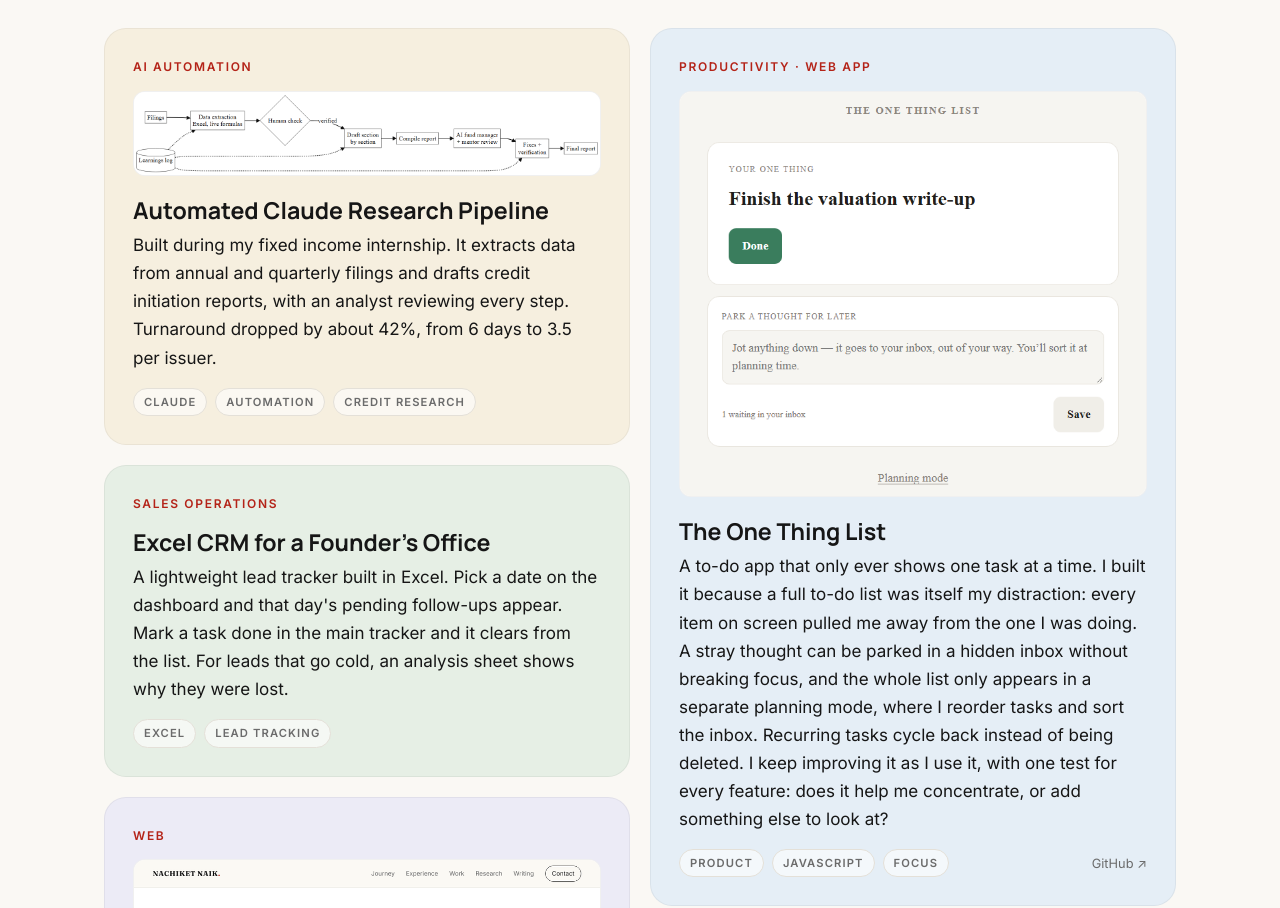
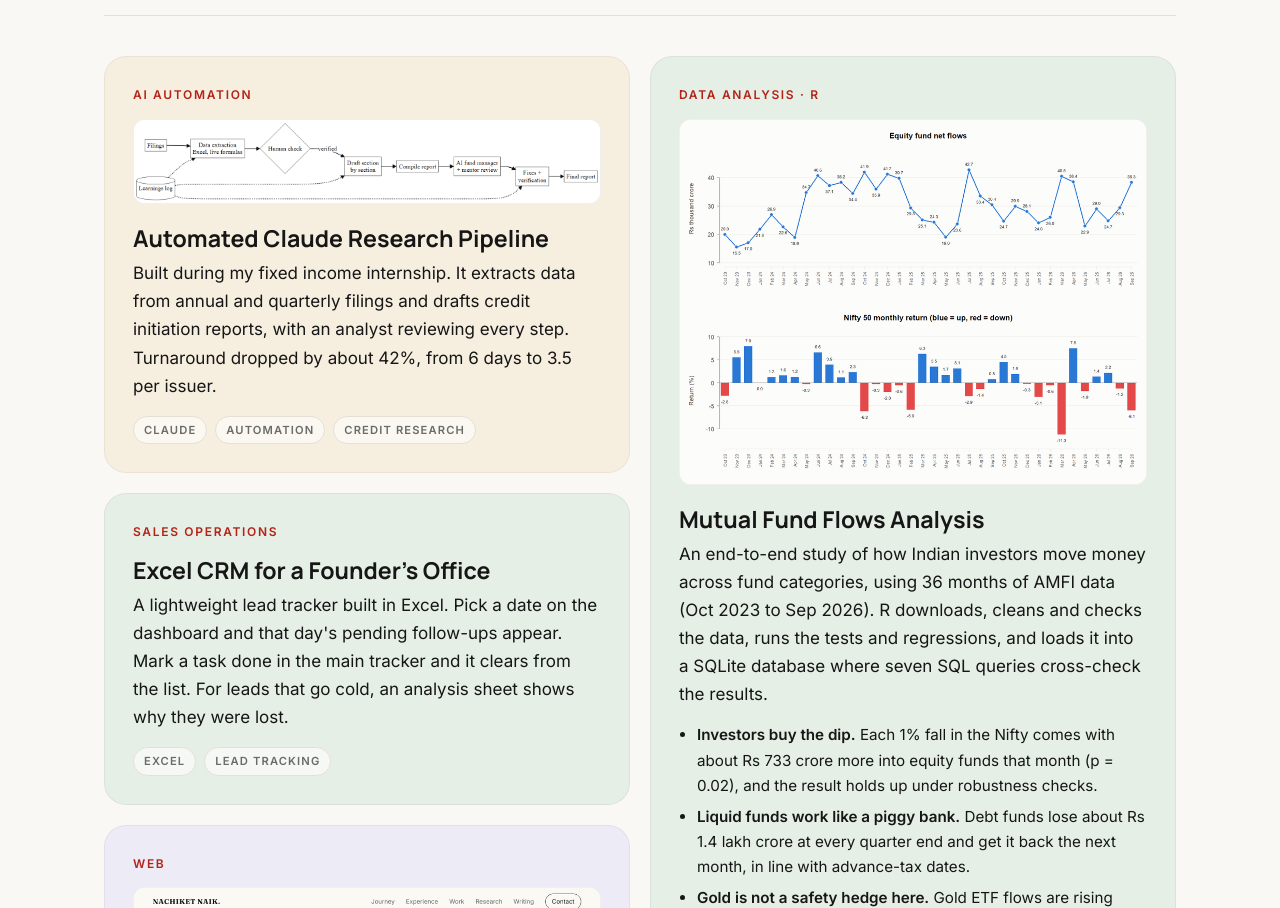
Before and after one commit to nachiketnaik-cmd/nachiketnaik-cmd.github.io, a plain HTML site: page index.html in a window 1280 px wide. Shown: the part 3997-4905 px from the top of the page. Drawn offline with Linux system fonts and the light colour scheme.

Commit message:
Add mutual fund flows project; fill in Deloitte role details
Co-Authored-By: Claude Opus 5.5 <noreply@anthropic.com>

```diff
--- a/index.html
+++ b/index.html
@@ -8,7 +8,7 @@
   <link rel="preconnect" href="https://fonts.googleapis.com">
   <link rel="preconnect" href="https://fonts.gstatic.com" crossorigin>
   <link rel="stylesheet" href="https://fonts.googleapis.com/css2?family=Inter:wght@400;500;600&family=Manrope:wght@400;500;600;700;800&family=Caveat:wght@500&display=swap">
-  <link rel="stylesheet" href="style.css?v=20261105">
+  <link rel="stylesheet" href="style.css?v=20261125">
   <script>document.documentElement.classList.add("js");</script>
 </head>
 <body>
@@ -141,7 +141,7 @@
         </li>
         <li class="reveal">
           <span class="t-year">2026</span>
-          <div class="t-body"><h3>Now: learning US tax.</h3><p>Deloitte · US Tax Trainee, in the training period</p></div>
+          <div class="t-body"><h3>Now: learning US tax.</h3><p>Deloitte · US Tax Trainee, learning Form 1040 individual income tax</p></div>
         </li>
       </ol>
     </section>
@@ -156,15 +156,16 @@
       <article class="chapter reveal">
         <div class="chapter-meta">
           <span class="chapter-no">Chapter 04</span>
-          <span class="dates">2026 – Present</span>
+          <span class="dates">Nov 2026 – Present</span>
         </div>
         <div class="chapter-body">
           <h3>Deloitte</h3>
           <p class="role">US Tax Trainee</p>
           <p>
-            Currently in the training period with Deloitte's US tax practice.
+            Currently in the training period with Deloitte's US tax practice, learning US individual
+            income tax: Form 1040 returns for American taxpayers and the deductions that go into them.
           </p>
-          <p class="tags"><span>US tax</span><span>Training</span></p>
+          <p class="tags"><span>US tax</span><span>Form 1040</span><span>Training</span></p>
         </div>
       </article>
 
@@ -268,6 +269,29 @@
             free on GitHub Pages, and always evolving.
           </p>
           <p class="tags"><span>HTML</span><span>CSS</span><span>JavaScript</span></p>
+        </article>
+
+        <article class="card tint-sage reveal">
+          <p class="label">Data analysis · R</p>
+          <img src="images/mf-flows.png" alt="Two charts: monthly equity fund net flows in India from October 2023 to September 2026, and Nifty 50 monthly returns" loading="lazy">
+          <h3><a href="https://github.com/nachiketnaik-cmd/Mutual-funds-flows-dashboard">Mutual Fund Flows Analysis</a></h3>
+          <p>
+            An end-to-end study of how Indian investors move money across fund categories, using 36
+            months of AMFI data (Oct 2023 to Sep 2026). R downloads, cleans and checks the data, runs
+            the tests and regressions, and loads it into a SQLite database where seven SQL queries
+            cross-check the results.
+          </p>
+          <ul class="findings">
+            <li><strong>Investors buy the dip.</strong> Each 1% fall in the Nifty comes with about
+              Rs 733 crore more into equity funds that month (p = 0.02), and the result holds up
+              under robustness checks.</li>
+            <li><strong>Liquid funds work like a piggy bank.</strong> Debt funds lose about
+              Rs 1.4 lakh crore at every quarter end and get it back the next month, in line with
+              advance-tax dates.</li>
+            <li><strong>Gold is not a safety hedge here.</strong> Gold ETF flows are rising steadily,
+              but not because the market fell.</li>
+          </ul>
+          <p class="tags"><span>R</span><span>SQL</span><span>Regression</span><span>Time series</span></p>
         </article>
 
         <article class="card tint-sky reveal">
--- a/style.css
+++ b/style.css
@@ -492,6 +492,12 @@ h3 a:hover { text-decoration: underline; text-decoration-color: var(--accent); t
 .card:hover { transform: translateY(-4px); box-shadow: 0 24px 50px -32px rgba(0, 0, 0, 0.35); }
 .card p { margin: 0; }
 .card .tags { margin-top: 16px; }
+.card .findings {
+  margin: 14px 0 0;
+  padding-left: 18px;
+  font-size: 0.95rem;
+}
+.card .findings li { margin-bottom: 6px; }
 .tags .code-link {
   margin-left: auto;
   align-self: center;
```
Also changed, not shown: equity-research.html (+1 -1 lines), posts/hello-world.html (+1 -1 lines), research.html (+1 -1 lines), writing.html (+1 -1 lines), images/mf-flows.png (added).
